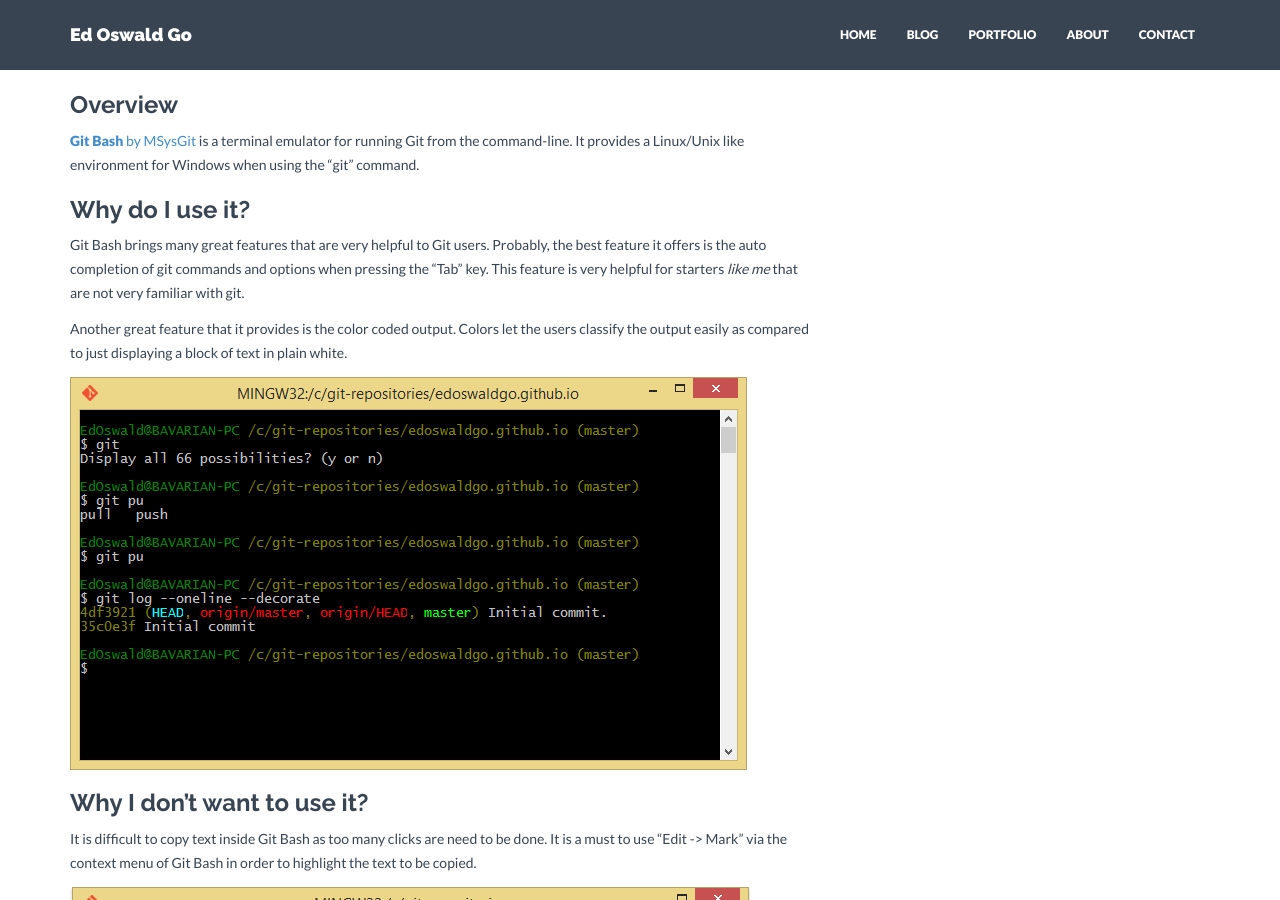
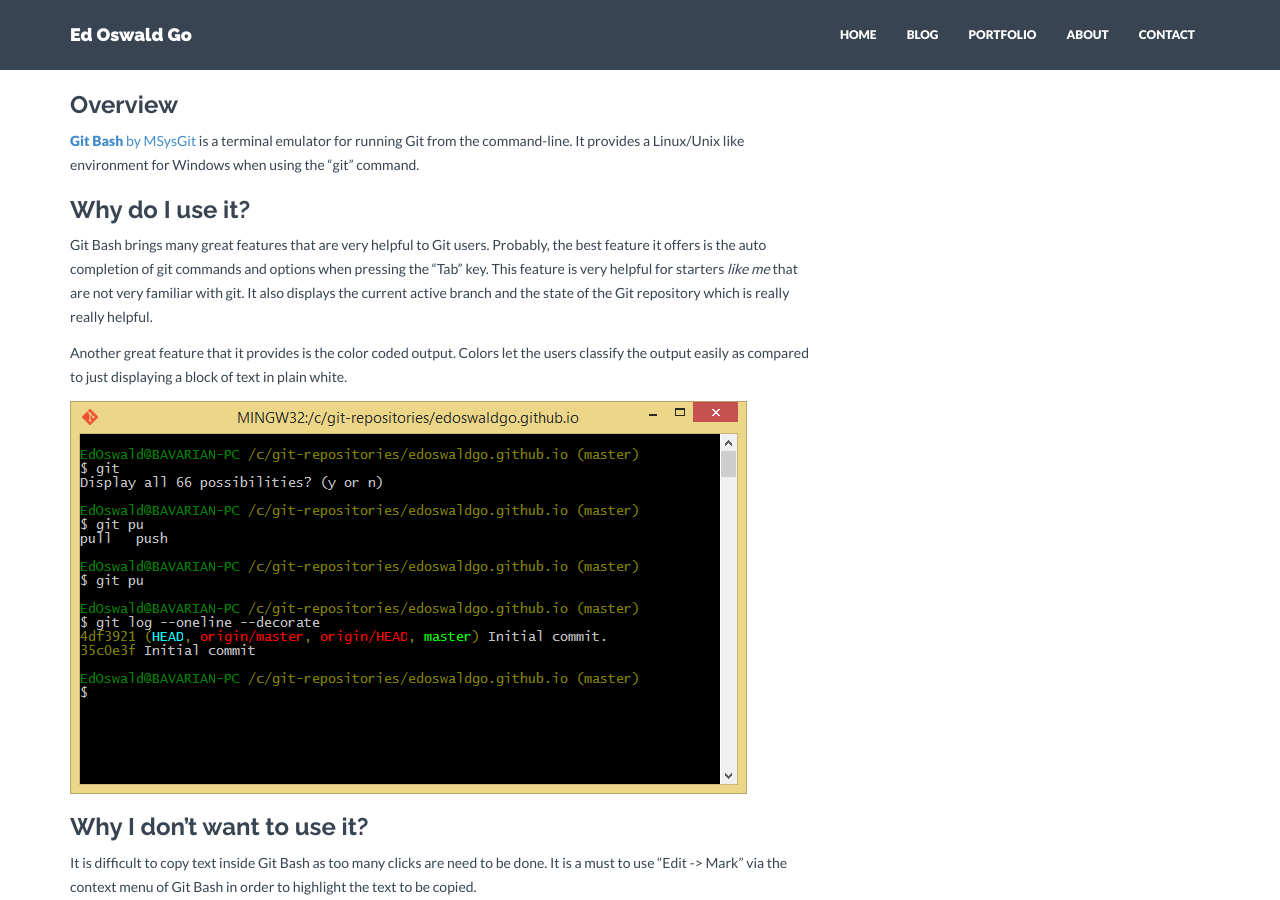
Before and after one commit to edoswaldgo/edoswaldgo.github.io, a Jekyll site: the page built from _posts/blog/2015-05-10-superpowered-git-bash.markdown, in a window 1280 px wide and 900 px high, scrolled down 610 px. Built offline with Jekyll 4.4.1, drawn with Linux system fonts in a browser that asks for light colours; nearby versions of some CDN libraries; comment, search, counter and statistics services are not loaded.

Commit message:
BLOG: 20150516 - Updated Superpowered Git Bash

```diff
--- a/_posts/blog/2015-05-10-superpowered-git-bash.markdown
+++ b/_posts/blog/2015-05-10-superpowered-git-bash.markdown
@@ -15,7 +15,7 @@
 [<b>Git Bash</b> by MSysGit][msysgit] is a terminal emulator for running Git from the command-line. It provides a Linux/Unix like environment for Windows when using the "git" command.
 
 ###Why do I use it?
-Git Bash brings many great features that are very helpful to Git users. Probably, the best feature it offers is the auto completion of git commands and options when pressing the "Tab" key. This feature is very helpful for starters *like me* that are not very familiar with git.
+Git Bash brings many great features that are very helpful to Git users. Probably, the best feature it offers is the auto completion of git commands and options when pressing the "Tab" key. This feature is very helpful for starters *like me* that are not very familiar with git. It also displays the current active branch and the state of the Git repository which is really really helpful.
 
 Another great feature that it provides is the color coded output. Colors let the users classify the output easily as compared to just displaying a block of text in plain white.
 
```
